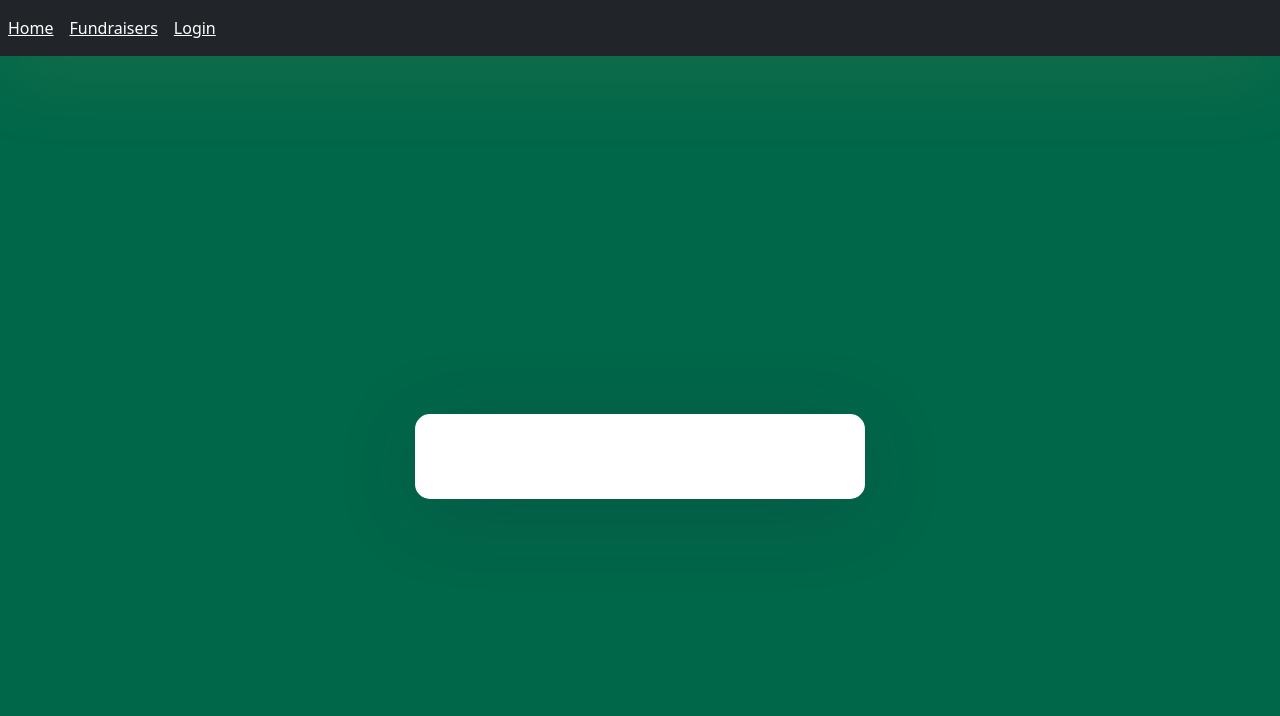
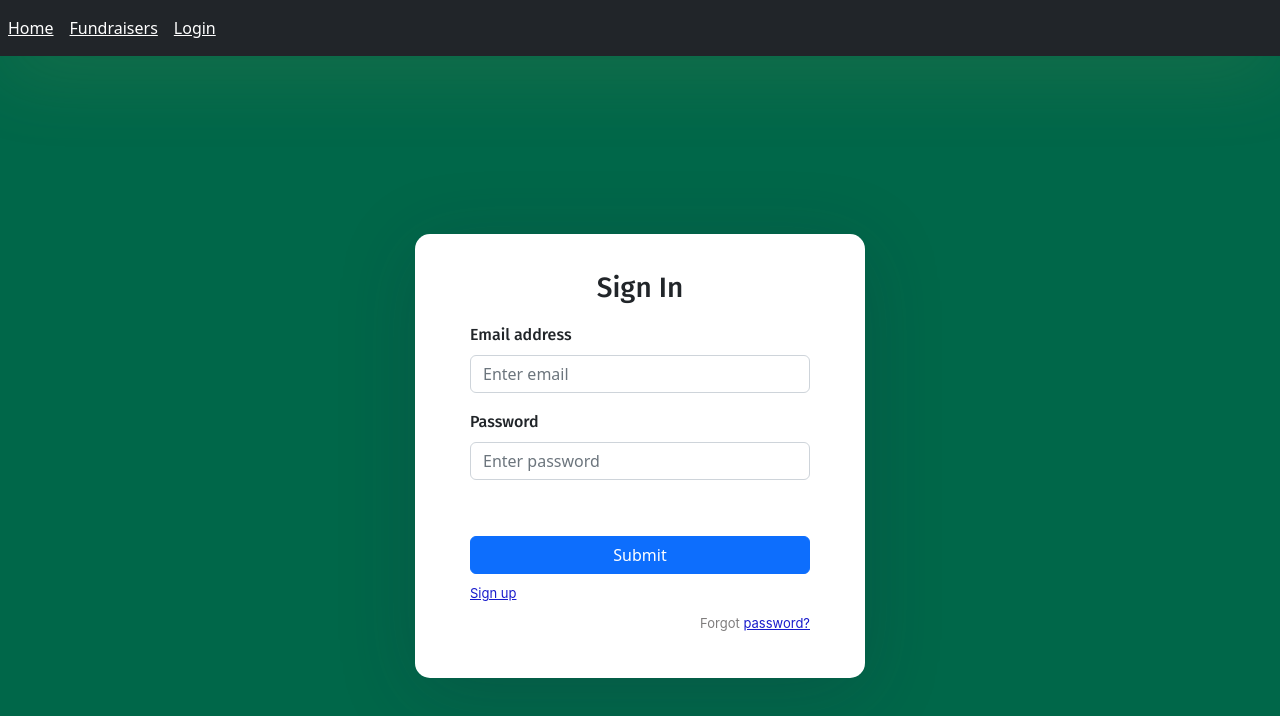
Before and after one commit to man0manns-projects/team-infinity, a React (Create React App) app in the folder Front-End-Code/fundraiser-web-app/: page /login in a window 1280 px wide. Shown: the top 716 px of the page. Built offline with nearby package versions, Linux system fonts and the light colour scheme.

Commit message:
adding login page and logic for login

```diff
--- a/Front-End-Code/fundraiser-web-app/src/App.js
+++ b/Front-End-Code/fundraiser-web-app/src/App.js
@@ -1,15 +1,63 @@
 import React from 'react'
-import {NavLink} from 'react-router-dom';
+import {NavLink, BrowserRouter, Route, Routes, Navigate} from 'react-router-dom';
 import {Navbar,Nav} from 'react-bootstrap';
 
 import '../node_modules/bootstrap/dist/css/bootstrap.min.css'
 import './App.css';
 
 import {Home} from './Home';
+import {UserProfile} from './UserProfile';
 import { ViewFundraiserModal } from './ViewFundraiserModal';
-import { BrowserRouter, Route, Routes, Link } from 'react-router-dom';
-import { Login } from './Login';
+import Login from './Login';
+import useToken from './useToken';
+
+
 function App() {
+
+const {token, setToken} = useToken();
+
+  if(!token) {
+    return (
+
+      <BrowserRouter>
+                <Navbar bg="dark" expand="lg">
+                  <Navbar.Toggle aria-controls="basic-navbar-nav"/>
+                  <Navbar.Collapse id="basic-navbar-nav">
+                  <Nav>
+                  <NavLink className="d-inline p-2 bg-dark text-white" to="/">
+                      Home
+                  </NavLink>
+                  <NavLink className="d-inline p-2 bg-dark text-white" to="/Fundraisers">
+                      Fundraisers
+                  </NavLink>
+                  <NavLink className="d-inline p-2 bg-dark text-white" to="/login">
+                      Login
+                  </NavLink>
+
+                  </Nav>
+                  </Navbar.Collapse>
+              </Navbar>
+        <div className="App">
+
+          <div className="auth-wrapper">
+            <div className="auth-inner">
+              <Routes>
+                <Route exact path="/" element={<Home />} />
+                <Route exact path="/login" element={<Login setToken={setToken}/> } />
+                <Route exact path="/user" element={ <Navigate to="/login" />} />
+
+                {/* TODO: Add this to the dashboard "table buttons" instead of its own page */}
+                <Route exact path='/TEST-fundraiser' element={<ViewFundraiserModal />} />
+
+              </Routes>
+            </div>
+          </div>
+        </div>
+      </BrowserRouter>
+    )
+  }
+
+//if logged in this is rendered
   return (
 
     <BrowserRouter>
@@ -23,8 +71,8 @@ function App() {
                 <NavLink className="d-inline p-2 bg-dark text-white" to="/Fundraisers">
                     Fundraisers
                 </NavLink>
-                <NavLink className="d-inline p-2 bg-dark text-white" to="/sign-in">
-                    Login
+                <NavLink className="d-inline p-2 bg-dark text-white" to="/User">
+                    User Profile
                 </NavLink>
 
                 </Nav>
@@ -36,9 +84,11 @@ function App() {
           <div className="auth-inner">
             <Routes>
               <Route exact path="/" element={<Home />} />
-              <Route exact path="/sign-in" element={<Login />} />
-              <Route exact path='/test-fundraiser' element={<ViewFundraiserModal />} />
+              <Route exact path="/user" element={<UserProfile />} />
+              <Route exact path="/login" element={ <Navigate to="/user" /> }/>
 
+              {/* TODO: Add this to the dashboard "table buttons" instead of its own page */}
+              <Route exact path='/TEST-fundraiser' element={<ViewFundraiserModal />} />
 
             </Routes>
           </div>
--- a/Front-End-Code/fundraiser-web-app/src/Login.js
+++ b/Front-End-Code/fundraiser-web-app/src/Login.js
@@ -1,8 +1,27 @@
-import React, { Component } from 'react'
-export  class Login extends Component {
-  render() {
+import React, {useState} from 'react'
+import PropTypes from 'prop-types';
+
+async function loginUser(email,password){
+  return fetch('http://20.169.81.116:5199/api/Login?userEmail='+ email + '&password=' + password)
+  .then(res => res.json())
+}
+
+export default function Login({setToken}){
+    const [username, setUserName] = useState();
+    const [password, setPassword] = useState();
+
+    // this authenticates the user and sets the token in SessionStorage as the user_id
+    const handleSubmit = async e => {
+      e.preventDefault();
+      const outputObject = await loginUser(username,password);
+      const outputString = JSON.stringify(outputObject);
+      const data = JSON.parse(outputString);
+      const token = data[0].user_id;
+      setToken(token);
+    }
+
     return (
-      <form>
+      <form onSubmit={handleSubmit}>
         <h3>Sign In</h3>
         <div className="mb-3">
           <label>Email address</label>
@@ -10,6 +29,7 @@ export  class Login extends Component {
             type="email"
             className="form-control"
             placeholder="Enter email"
+            onChange={e => setUserName(e.target.value)}
           />
         </div>
         <div className="mb-3">
@@ -18,6 +38,7 @@ export  class Login extends Component {
             type="password"
             className="form-control"
             placeholder="Enter password"
+            onChange={e => setPassword(e.target.value)}
           />
         </div>
         <div className="mb-3">
@@ -27,9 +48,10 @@ export  class Login extends Component {
               className="custom-control-input"
               id="customCheck1"
             />
-            <label className="custom-control-label" htmlFor="customCheck1">
+            {/* Not sure how we want to implement Remember me */}
+            {/* <label className="custom-control-label" htmlFor="customCheck1">
               Remember me
-            </label>
+            </label> */}
           </div>
         </div>
         <div className="d-grid">
@@ -37,10 +59,16 @@ export  class Login extends Component {
             Submit
           </button>
         </div>
+        <p className="forgot-password text-left">
+           <a href="#">Sign up</a>
+        </p>
         <p className="forgot-password text-right">
           Forgot <a href="#">password?</a>
         </p>
       </form>
     )
   }
-}
+
+  Login.propTypes = {
+    setToken: PropTypes.func.isRequired
+  }
--- /dev/null
+++ b/Front-End-Code/fundraiser-web-app/src/UserProfile.js
@@ -0,0 +1,12 @@
+import React, { Component } from 'react';
+
+export class UserProfile extends Component {
+
+    render() {
+        return (
+            <div>
+                This will be the user profile page that Haritha is coding. Right now this is just a placeholder.
+            </div>
+        )
+    }
+}
--- /dev/null
+++ b/Front-End-Code/fundraiser-web-app/src/useToken.js
@@ -0,0 +1,22 @@
+import { useState } from 'react';
+
+export default function useToken() {
+  const getToken = () => {
+    // const tokenString = sessionStorage.getItem('token');
+    // const userToken = JSON.parse(tokenString);
+    const userToken = sessionStorage.getItem('token');
+    return userToken?.token
+  };
+
+  const [token, setToken] = useState(getToken());
+
+  const saveToken = userToken => {
+    sessionStorage.setItem('token', JSON.stringify(userToken));
+    setToken(userToken);
+  };
+
+  return {
+    setToken: saveToken,
+    token
+  }
+}
```
Also changed, not shown: Front-End-Code/fundraiser-web-app/src/DonationForm.js (added, +30 -0 lines), Front-End-Code/fundraiser-web-app/src/ViewFundraiserModal.js (+0 -9 lines).
